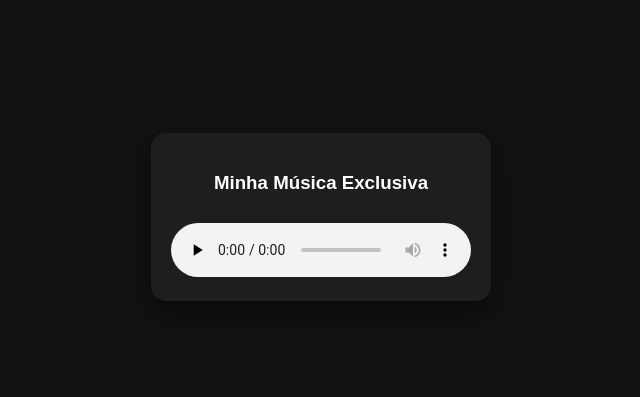
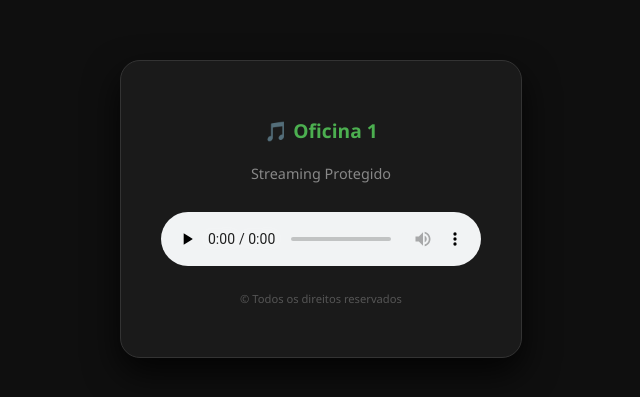
Before and after one commit to MarcusQuintao/OficinaKezia, a plain HTML site: page index.html in a window 1280 px wide. Shown: the part 191-588 px from the top of the page, without its empty margins (319-959 px from the left). Drawn offline with nearby package versions, Linux system fonts and the light colour scheme; no server answers.

Commit message:
Update HTML structure and styles for player

```diff
--- a/index.html
+++ b/index.html
@@ -2,13 +2,33 @@
 <html lang="pt-br">
 <head>
     <meta charset="UTF-8">
-    <title>Meu Player Protegido</title>
+    <meta name="viewport" content="width=device-width, initial-scale=1.0">
+    <title>Minha Oficina Musical - Player Privado</title>
     <script src="https://cdn.jsdelivr.net/npm/hls.js@latest"></script>
     <style>
-        body { font-family: sans-serif; display: flex; justify-content: center; align-items: center; height: 100vh; background: #121212; color: white; }
-        .player-container { text-align: center; background: #1e1e1e; padding: 20px; border-radius: 15px; box-shadow: 0 10px 30px rgba(0,0,0,0.5); }
-        audio { width: 300px; margin-top: 10px; }
-        /* Esconde o botão de download em navegadores baseados em Chrome */
+        body {
+            font-family: 'Segoe UI', Tahoma, Geneva, Verdana, sans-serif;
+            display: flex;
+            justify-content: center;
+            align-items: center;
+            height: 100vh;
+            margin: 0;
+            background: #0f0f0f;
+            color: #ffffff;
+        }
+        .player-container {
+            text-align: center;
+            background: #1a1a1a;
+            padding: 40px;
+            border-radius: 20px;
+            box-shadow: 0 15px 35px rgba(0,0,0,0.8);
+            border: 1px solid #333;
+            width: 320px;
+        }
+        h2 { margin-bottom: 20px; color: #4CAF50; font-size: 1.2rem; }
+        audio { width: 100%; margin-top: 15px; border-radius: 8px; }
+
+        /* Proteção Visual: Esconde o botão de download no Chrome/Edge */
         audio::-webkit-media-controls-enclosure { overflow: hidden; }
         audio::-webkit-media-controls-panel { width: calc(100% + 30px); }
     </style>
@@ -16,21 +36,29 @@
 <body>
 
 <div class="player-container">
-    <h3>Minha Música Exclusiva</h3>
+    <h2>🎵 Oficina 1</h2>
+    <p style="font-size: 0.9rem; color: #888;">Streaming Protegido</p>
+
     <audio id="audio" controls controlsList="nodownload" oncontextmenu="return false;"></audio>
+
+    <p style="font-size: 0.7rem; margin-top: 20px; color: #555;">&copy; Todos os direitos reservados</p>
 </div>
 
 <script>
   var audio = document.getElementById('audio');
-  // Substitua pelo caminho do seu arquivo m3u8 no GitHub
-  var audioSrc = 'playlist.m3u8';
+  // Nome exato do arquivo que vi na sua imagem do GitHub
+  var audioSrc = 'Oficina1.m3u8';
 
   if (Hls.isSupported()) {
     var hls = new Hls();
     hls.loadSource(audioSrc);
     hls.attachMedia(audio);
-  } else if (audio.canPlayType('application/vnd.apple.mpegurl')) {
-    // Para Safari (nativo)
+    hls.on(Hls.Events.MANIFEST_PARSED, function() {
+      console.log("HLS carregado com sucesso!");
+    });
+  }
+  // Suporte nativo para Safari (iOS/Mac)
+  else if (audio.canPlayType('application/vnd.apple.mpegurl')) {
     audio.src = audioSrc;
   }
 </script>
```
